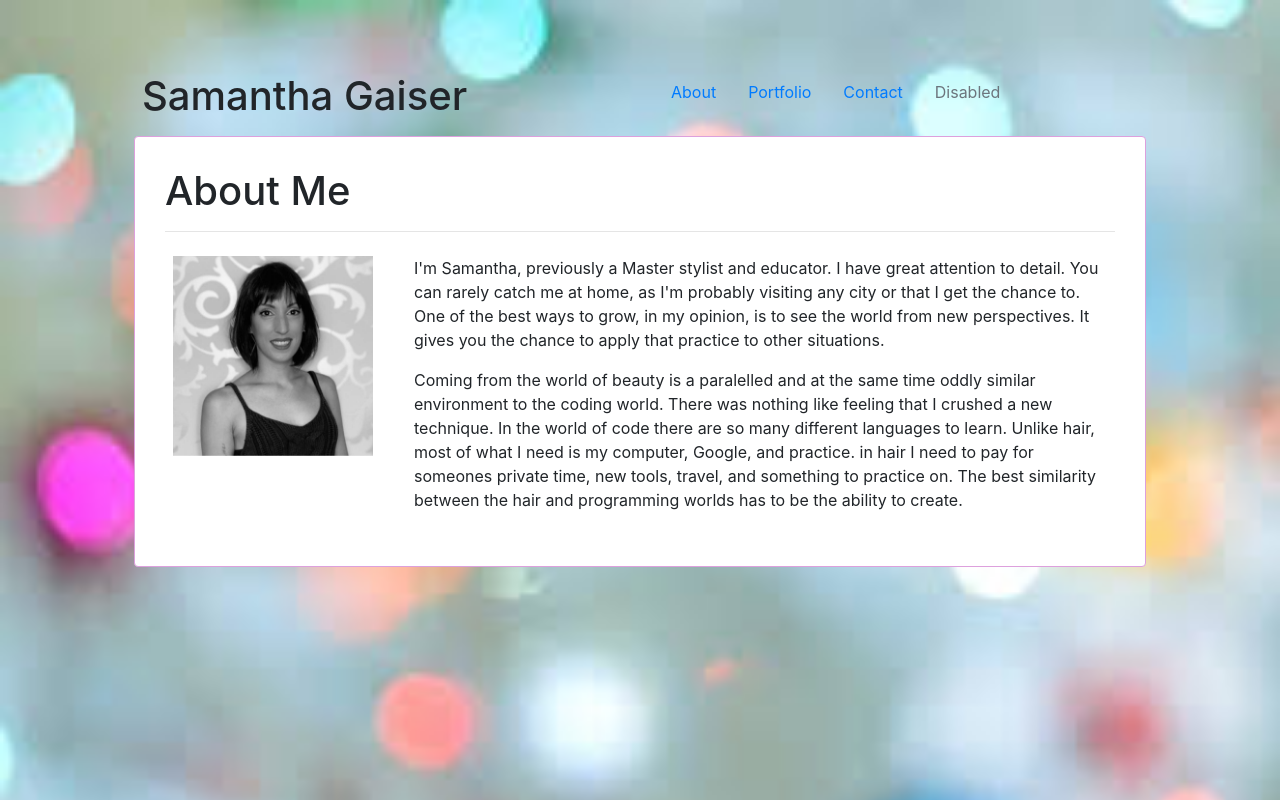
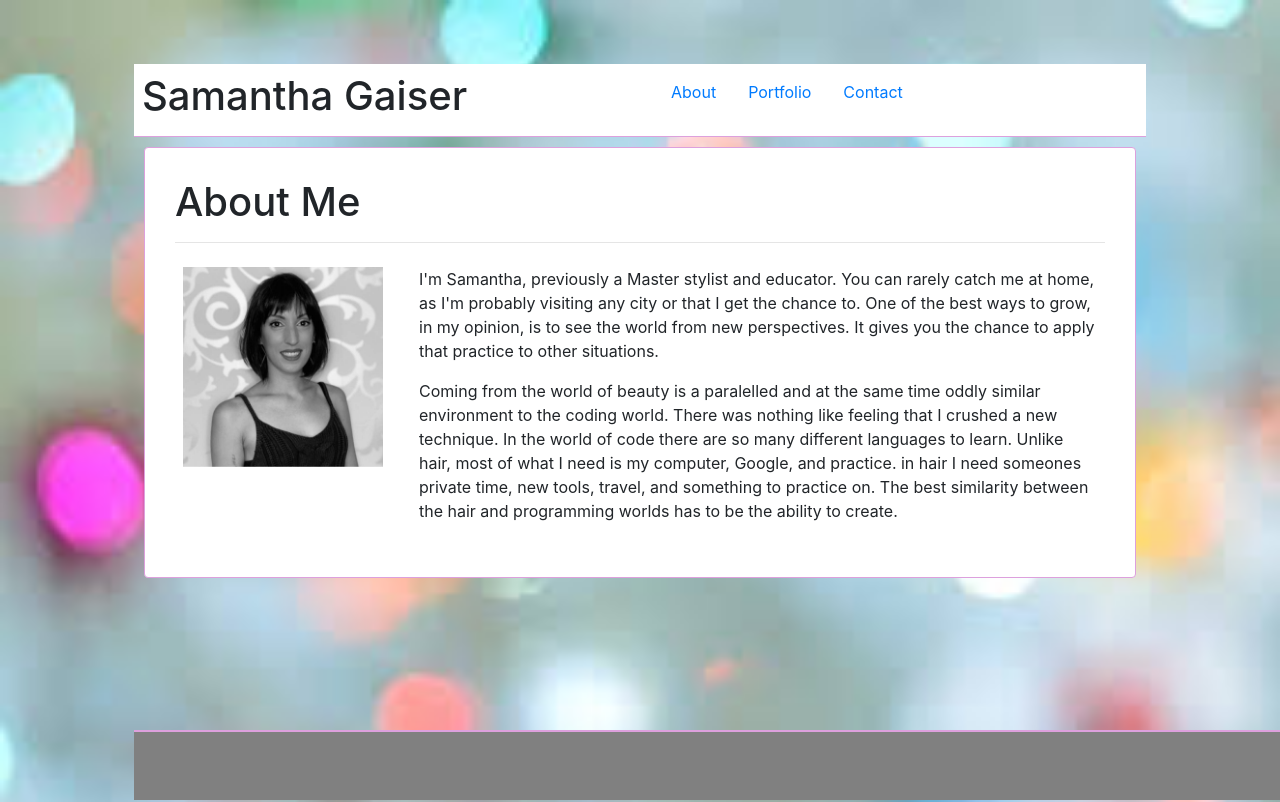
Before and after one commit to SambooG/bootstrap-portfolio, a plain HTML site: page index.html in a window 1280 px wide. Drawn offline with nearby package versions, Linux system fonts and the light colour scheme.

Commit message:
adding footer

```diff
--- a/index.html
+++ b/index.html
@@ -14,6 +14,7 @@
 
 <body>
     <div class="container">
+        <div class="card1">
             <div class="row">
                 <div class="col-md-6">
                     <h1>Samantha Gaiser</h1>
@@ -23,9 +24,9 @@
                         <a class="nav-link active" href="#">About</a>
                         <a class="nav-link" href="#">Portfolio</a>
                         <a class="nav-link" href="#">Contact</a>
-                        <a class="nav-link disabled" href="#" tabindex="-1" aria-disabled="true">Disabled</a>
+                        <a class="nav-link enabled" href="#" tabindex="-1" aria-disabled="true"></a>
                     </nav>
-
+                </div>
             </div>
         </div>
             <div class="card">
@@ -38,7 +39,7 @@
                     <img src="./images/IMG_1269.jpg" height="200px" width="200px">
                     </div>
                     <div class="col-sm-9">
-                        <p>I&apos;m Samantha, previously a Master stylist and educator. I have great attention to detail. You
+                        <p>I&apos;m Samantha, previously a Master stylist and educator. You
                         can rarely catch me at home, as I&apos;m probably visiting any city or that I get the chance to. One
                         of the best ways to grow, in my opinion, is to see the world from new perspectives. It gives
                         you the chance to apply that practice to other situations.</p>
@@ -46,17 +47,20 @@
                         <p>Coming from the world of beauty is a paralelled and at the same time oddly similar environment to the
                         coding world. There was nothing like feeling that I crushed a new technique. In the world of code
                         there are so many different languages to learn. Unlike hair, most of what I need is my computer,
-                        Google, and practice. in hair I need to pay for someones private time, new tools, travel, and
+                        Google, and practice. in hair I need someones private time, new tools, travel, and
                         something to practice on. The best similarity between the hair and programming worlds has to be the
                         ability to create.</p>
                     </div>
                 </div>
             </div>
         </div>
+    <div class="footer-margin">
+        <div class="footer">
 
+        </div>
+    </div>
 
-
-
+    </div>
 
 </body>
 
--- a/style.css
+++ b/style.css
@@ -17,8 +17,21 @@ background-size: cover;
 
 .container{
     padding: 5%;
+    margin-bottom:50px;
 }
 
+.footer-margin{
+    height: 100px;
+}
+
+
+.footer{
+    position: fixed;
+    height:70px;
+    background-color:grey;
+    border-top: plum 1px solid;
+    width:100%;
+}
 
 
 @media screen and (max-width: 768px) {
@@ -31,4 +44,21 @@ background-size: cover;
     .card{
         display:block;
         float:none;
+        margin: 10px;
     }
+    .card1{
+        width:100%;
+        background-color:white;
+        border-bottom:plum 1px solid;
+    }
+
+
+
+    .footer{
+        position: fixed;
+        bottom:0;
+        height:70px;
+        background-color:grey;
+        border-top: plum 2px solid;
+        width:100%;
+    }
```
Also changed, not shown: contact.html (+13 -2 lines), portfolio.html (+8 -2 lines). Lines whose indentation alone changed are shown as unchanged.
